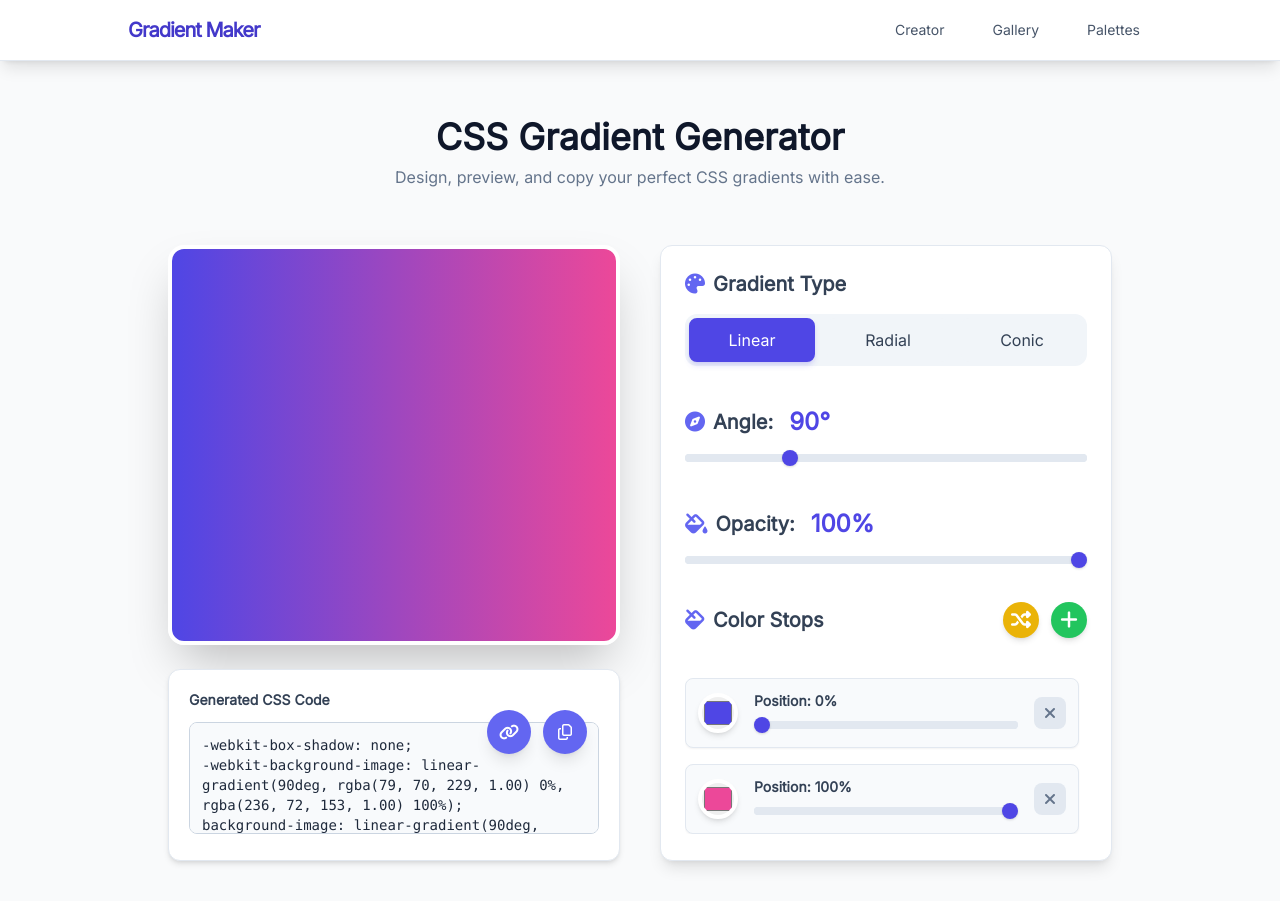
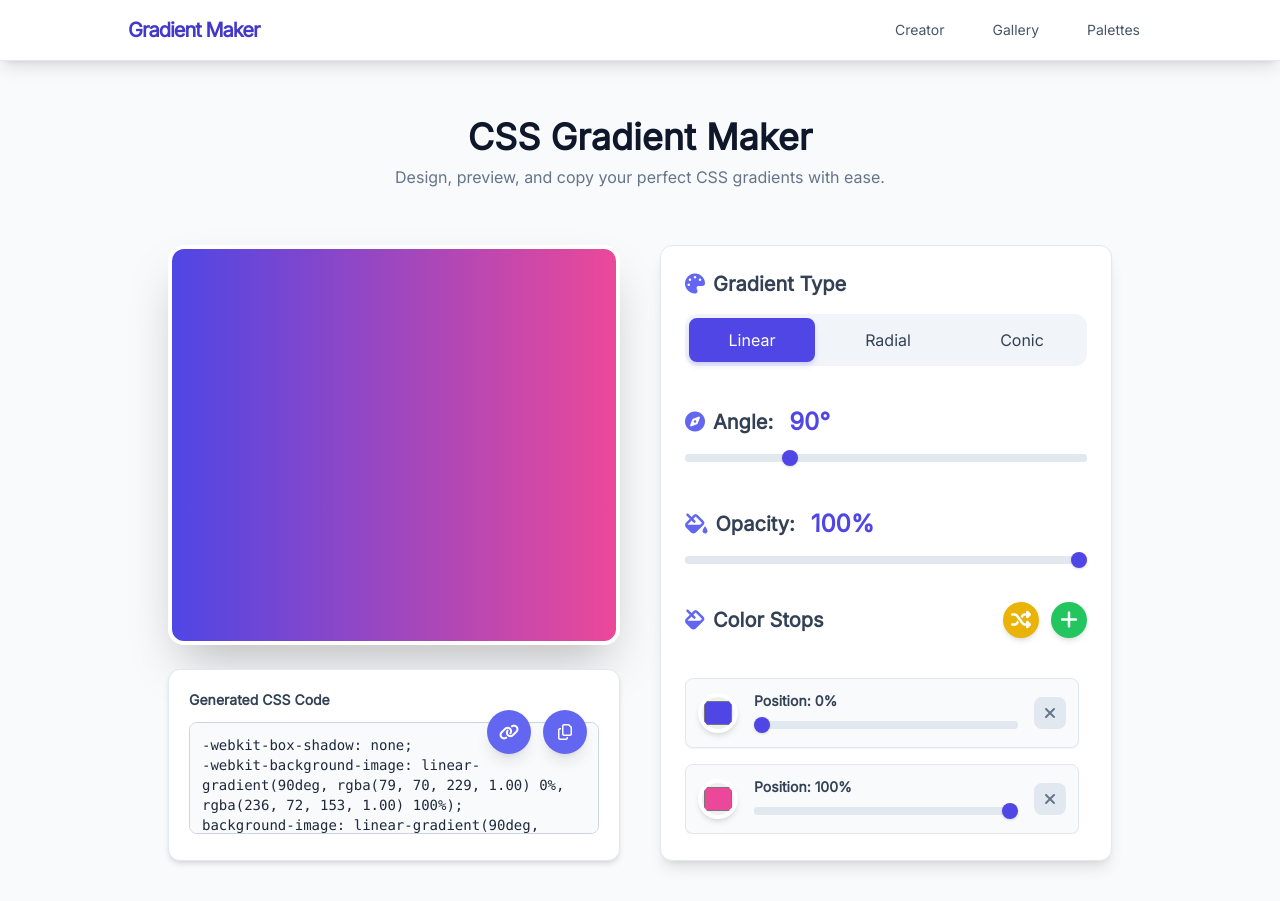
Before and after one commit to John16w/Gradient-Maker, a plain HTML site: page index.html in a window 1280 px wide. Drawn offline with nearby package versions, Linux system fonts and the light colour scheme.

Commit message:
Changed generator to maker

```diff
--- a/index.html
+++ b/index.html
@@ -120,7 +120,7 @@
 
     <main class="w-full max-w-5xl mx-auto space-y-12 p-6 sm:p-10">
         <header class="text-center pt-4 pb-2">
-            <h2 class="text-3xl sm:text-4xl font-bold text-slate-900">CSS Gradient Generator</h2>
+            <h2 class="text-3xl sm:text-4xl font-bold text-slate-900">CSS Gradient Maker</h2>
             <p class="text-slate-500 mt-2">Design, preview, and copy your perfect CSS gradients with ease.</p>
         </header>
 
```
